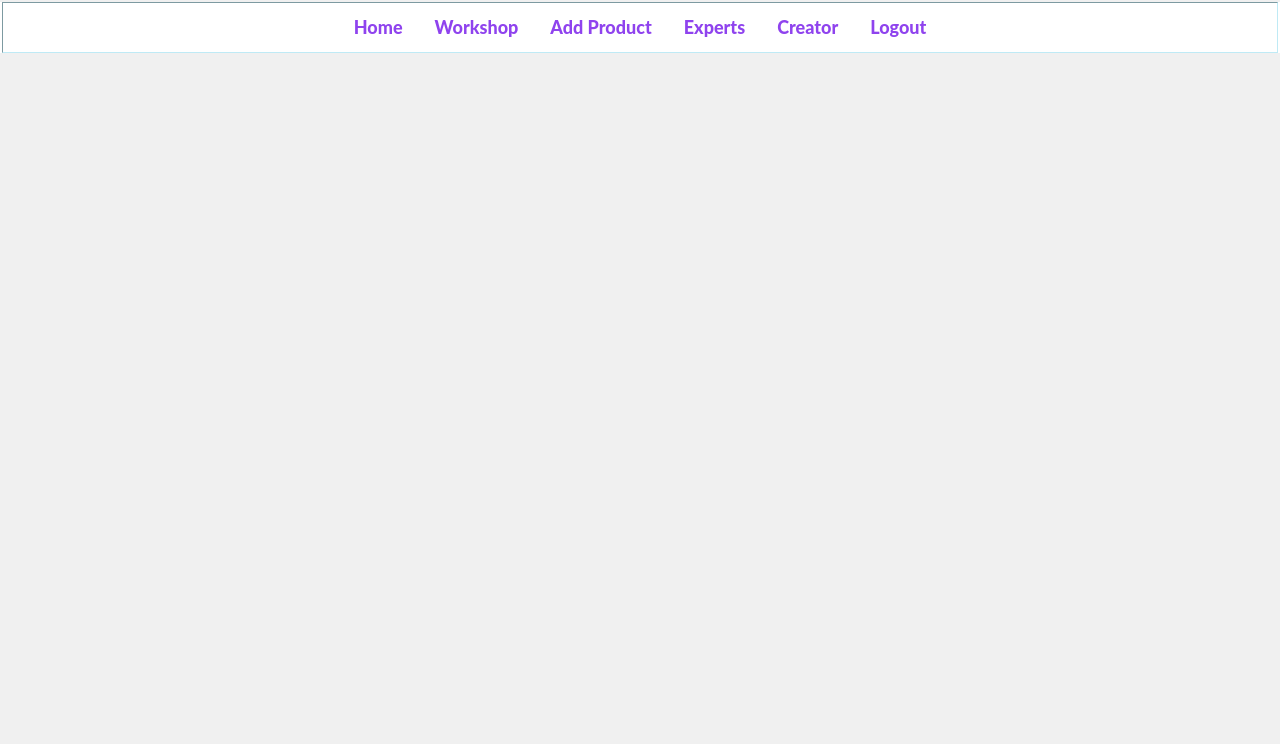
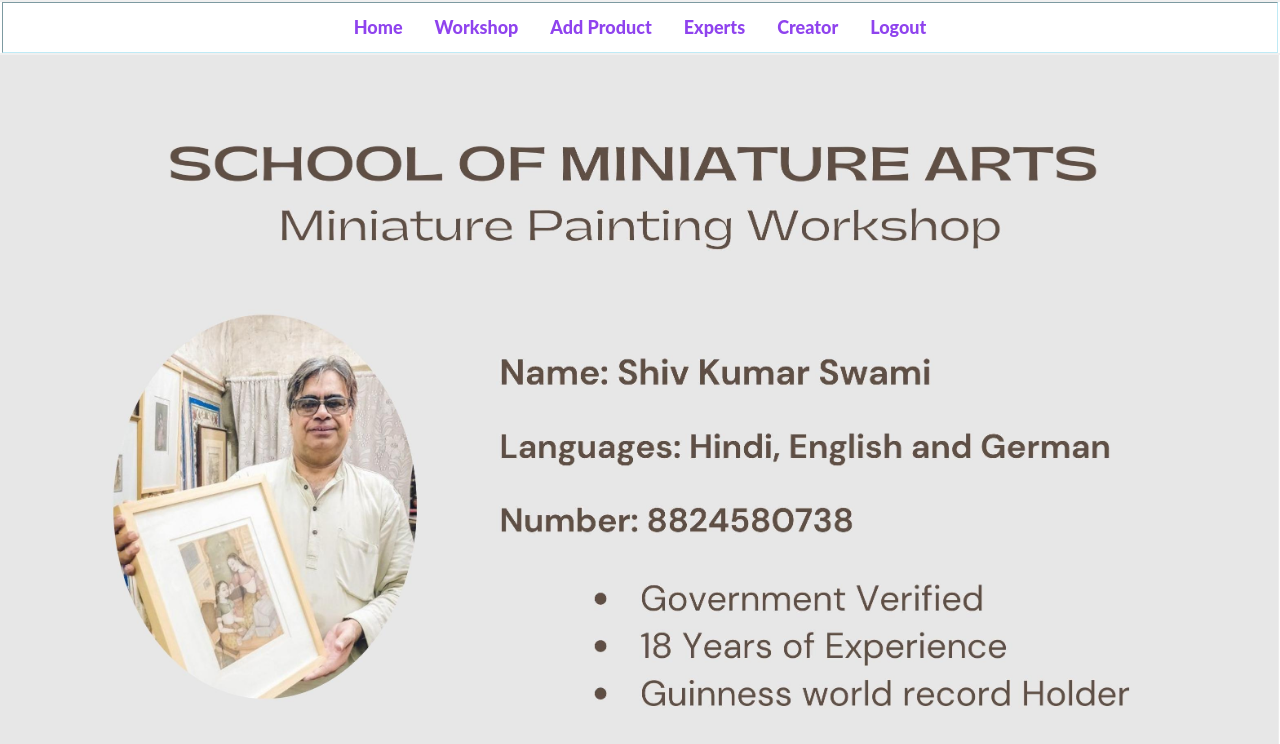
Before and after one commit to Ankur33657/TEKATHON2.0, a React (Create React App) app in the folder front-end/: page /workshop in a window 1280 px wide. Shown: the top 744 px of the page. Built offline with nearby package versions, Linux system fonts and the light colour scheme; sample sign-in values are in the browser's storage.

Commit message:
workshopedit

```diff
--- a/front-end/src/App.js
+++ b/front-end/src/App.js
@@ -8,6 +8,7 @@ import Addproduct  from './component/Addproduct';
 import ProductList from './component/ProductList';
 import ProductDetails from './component/ProductDetails';
 import Profile from './component/Profile';
+import Workshop from './component/Workshop';
 
 import Popu from './component/Popu';
 
@@ -24,6 +25,7 @@ function App() {
      <Route path="/update" element={<Popu/>}/>
      <Route path="/logout" element={<h1>Logout page</h1>}/>
      <Route path="/profile" element={<Profile/>}/>
+     <Route path="/workshop" element={<Workshop/>}/>
      </Route>
       <Route path="/signup" element={<Signup/>}/>
       <Route path="/login" element={<Login/>}/>
--- a/front-end/src/component/Nav.js
+++ b/front-end/src/component/Nav.js
@@ -21,7 +21,7 @@ const Nav = () => {
     <a className="nav-link active" aria-current="page"> <Link to="/">Home</Link></a>
   </li>
   <li className="nav-item">
-    <a className="nav-link" >Workshop</a>
+    <a className="nav-link" ><Link to="/workshop">Workshop</Link></a>
   </li>
   <li className="nav-item">
     <a className="nav-link" ><Link to="/add">Add Product</Link></a>
--- /dev/null
+++ b/front-end/src/component/Workshop.js
@@ -0,0 +1,12 @@
+import React from 'react';
+import  workshop from '../image/workshop.jpg';
+const Workshop =()=>{
+    return(
+        <>
+        <div>
+          <img style={{width:"100%",height:"70%"}} src={workshop} alt="..." />
+        </div>
+        </>
+    )
+}
+export default Workshop;
```
Also changed, not shown: front-end/src/image/workshop.jpg (added).
